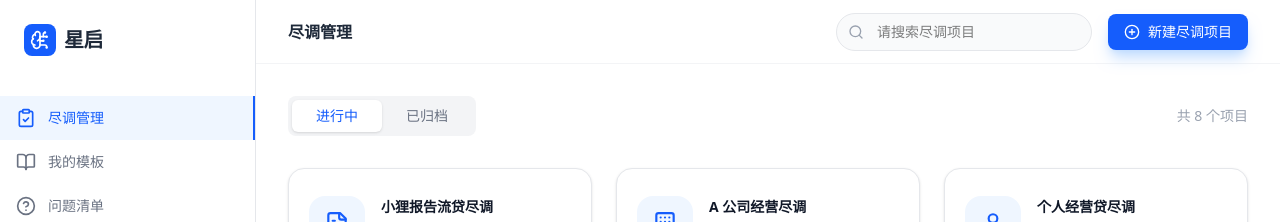
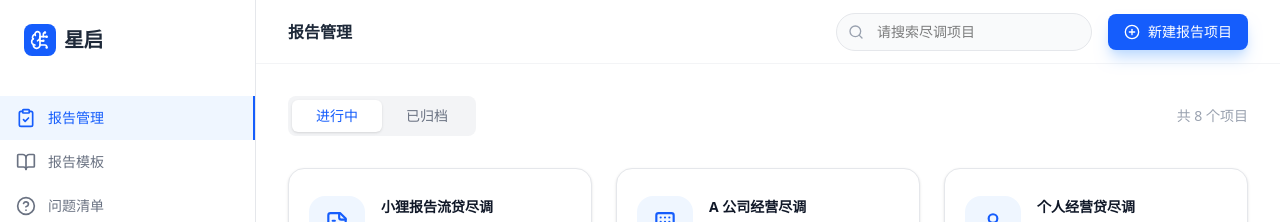
Before and after one commit to liukun011/PCxiaolibaogao, a React (Vite) app: page / in a window 1280 px wide. Shown: the top 222 px of the page. Built offline with nearby package versions, Linux system fonts and the light colour scheme.

Commit message:
报告平台文案修改

```diff
--- a/metadata.json
+++ b/metadata.json
@@ -1,5 +1,5 @@
 {
   "name": "星启 - 现场访谈尽调系统",
-  "description": "专业的现场访谈尽调管理平台，支持录音转写、问题命中分析与报告生成。",
+  "description": "专业的现场访谈报告管理平台，支持录音转写、问题命中分析与报告生成。",
   "requestFramePermissions": ["microphone"]
 }
--- a/prototype.html
+++ b/prototype.html
@@ -34,7 +34,7 @@
                 <i data-lucide="brain-circuit" size="20"></i><span class="text-sm font-medium">智能体广场</span>
             </div>
             <div class="flex items-center gap-3 px-4 py-3 text-blue-600 bg-blue-50 border-r-2 border-blue-600 cursor-pointer">
-                <i data-lucide="clipboard-check" size="20"></i><span class="text-sm font-medium">尽调管理</span>
+                <i data-lucide="clipboard-check" size="20"></i><span class="text-sm font-medium">报告管理</span>
                 <span class="ml-auto bg-red-500 text-white text-[10px] px-1.5 py-0.5 rounded-full">2</span>
             </div>
         </nav>
@@ -54,7 +54,7 @@
     <main class="flex-1 flex flex-col overflow-y-auto">
         <header class="h-16 bg-white border-b border-gray-200 px-8 flex items-center justify-between sticky top-0 z-10">
             <div class="flex items-center gap-2 text-sm text-gray-500">
-                <span>尽调管理</span><i data-lucide="chevron-right" size="14"></i><span class="text-gray-800 font-medium">尽调详情</span>
+                <span>报告管理</span><i data-lucide="chevron-right" size="14"></i><span class="text-gray-800 font-medium">尽调详情</span>
             </div>
             <button class="flex items-center gap-2 px-4 py-2 bg-blue-50 text-blue-600 rounded-lg text-sm font-medium">
                 <i data-lucide="clipboard-check" size="16"></i><span>归档报告</span>
--- a/src/App.tsx
+++ b/src/App.tsx
@@ -409,11 +409,11 @@ export default function App() {
         </div>
 
         <nav className="flex-1 py-4">
-          <SidebarItem icon={ClipboardCheck} label="尽调管理" active={currentView === "projectList" || currentView === "dashboard"} onClick={() => {
+          <SidebarItem icon={ClipboardCheck} label="报告管理" active={currentView === "projectList" || currentView === "dashboard"} onClick={() => {
             setStandaloneShell(false);
             setCurrentView("projectList");
           }} />
-          <SidebarItem icon={BookOpen} label="我的模板" active={currentView === "templates"} onClick={() => {
+          <SidebarItem icon={BookOpen} label="报告模板" active={currentView === "templates"} onClick={() => {
             setStandaloneShell(false);
             setCurrentView("templates");
           }} />
--- a/src/views/dashboard/DashboardView.tsx
+++ b/src/views/dashboard/DashboardView.tsx
@@ -1,4 +1,4 @@
-import React, { useEffect, useRef, useState } from "react";
+﻿import React, { useEffect, useRef, useState } from "react";
 import {
   LayoutDashboard,
   FileText,
@@ -147,7 +147,7 @@ const REPORT_GENERATION_STAGES: ReportGenerationStage[] = [
       {
         title: "资料清单已锁定",
         summary: "已接收财报、合同、流水、工商、访谈等 126 份资料，开始做格式与完整性检查。",
-        source: "尽调资料 / 上传清单",
+        source: "报告资料 / 上传清单",
         progress: 6,
         documentCount: 8,
         evidenceCount: 0,
@@ -829,10 +829,10 @@ export const DashboardView = ({ onBack, onEdit, onAudit, onDownload, onOpenModal
     ];
 
     const summary = [
-      `# ${company} 尽调总结`,
+      `# ${company} 资料总结`,
       "",
       `## 企业画像`,
-      `${company} 当前尽调资料显示，企业法定代表人为 ${legalPerson}，注册资本为 ${capital}，所属行业为 ${industry}，注册地址为 ${location}。现有数据已覆盖主体工商、基础经营信息、风险线索与访谈问题，能够支持形成初步尽调判断。`,
+      `${company} 当前报告资料显示，企业法定代表人为 ${legalPerson}，注册资本为 ${capital}，所属行业为 ${industry}，注册地址为 ${location}。现有数据已覆盖主体工商、基础经营信息、风险线索与访谈问题，能够支持形成初步尽调判断。`,
       "",
       `## 关键发现`,
       `1. 主体信息方面，企业名称、法定代表人、注册资本、成立日期和注册地址等字段已完成汇总，后续应重点核验工商口径与授信申请资料是否一致。`,
@@ -1109,7 +1109,7 @@ export const DashboardView = ({ onBack, onEdit, onAudit, onDownload, onOpenModal
         <div className="flex flex-col gap-4 xl:flex-row xl:items-center xl:justify-between">
           <div className="min-w-0">
             <div className="flex min-w-0 items-center gap-2 text-sm text-gray-500">
-              <span className="cursor-pointer hover:text-blue-600" onClick={onBack}>尽调管理</span>
+              <span className="cursor-pointer hover:text-blue-600" onClick={onBack}>报告管理</span>
               <ChevronRight size={14} />
               <span className="truncate font-medium text-gray-800">{dashboardProjectName}</span>
               <button
@@ -1318,7 +1318,7 @@ export const DashboardView = ({ onBack, onEdit, onAudit, onDownload, onOpenModal
               ) : (
                 <Sparkles size={16} />
               )}
-              <span>{dueDiligenceSummaryStatus === "generated" ? "查看尽调总结" : "尽调总结"}</span>
+              <span>{dueDiligenceSummaryStatus === "generated" ? "查看资料总结" : "资料总结"}</span>
             </button>
             <button
               onClick={() => setShowTemplateSwitchModal(true)}
@@ -1525,7 +1525,7 @@ export const DashboardView = ({ onBack, onEdit, onAudit, onDownload, onOpenModal
           <div className="border-b border-gray-100">
             <div className="flex items-center gap-8">
               {[
-                { id: "documents", label: "尽调资料" },
+                { id: "documents", label: "报告资料" },
                 { id: "questions", label: "访谈问题" },
               ].map((tab) => {
                 const isActive = activeMaterialsTab === tab.id;
@@ -1551,7 +1551,7 @@ export const DashboardView = ({ onBack, onEdit, onAudit, onDownload, onOpenModal
           <div className={activeMaterialsTab === "documents" ? "block" : "hidden"}>
             <DocumentClassificationSection
               sectionNumber={1}
-              title="尽调资料"
+              title="报告资料"
               hideHeader
               onFilesStateChange={setHasDocumentMaterials}
               initialFiles={interviewMaterials}
@@ -2523,7 +2523,7 @@ const DueDiligenceSummaryPanel = ({
       return (
         <div className="flex min-h-[360px] flex-col items-center justify-center rounded-2xl border border-dashed border-slate-200 bg-slate-50 text-center">
           <Sparkles size={28} className="text-slate-300" />
-          <p className="mt-3 text-sm font-medium text-slate-500">点击重新生成后，将在这里输出尽调总结。</p>
+          <p className="mt-3 text-sm font-medium text-slate-500">点击重新生成后，将在这里输出资料总结。</p>
         </div>
       );
     }
@@ -2574,7 +2574,7 @@ const DueDiligenceSummaryPanel = ({
                   {status === "generating" ? <RefreshCw size={20} className="animate-spin" /> : <ClipboardCheck size={20} />}
                 </div>
                 <div className="min-w-0">
-                    <h3 className="truncate text-[13px] font-bold text-slate-900">尽调总结</h3>
+                    <h3 className="truncate text-[13px] font-bold text-slate-900">资料总结</h3>
                   <p className="mt-1 text-xs leading-5 text-slate-500">
                     {companyName} 的企业数据总结，支持生成后查看与重新生成。
                   </p>
@@ -2593,7 +2593,7 @@ const DueDiligenceSummaryPanel = ({
                 <button
                   onClick={onClose}
                   className="inline-flex h-9 w-9 items-center justify-center rounded-xl border border-slate-200 bg-white text-slate-400 transition-colors hover:bg-slate-50 hover:text-slate-600"
-                  aria-label="关闭尽调总结"
+                  aria-label="关闭资料总结"
                 >
                   <X size={16} />
                 </button>
--- a/src/views/projects/ProjectListView.tsx
+++ b/src/views/projects/ProjectListView.tsx
@@ -1,4 +1,4 @@
-import React, { useEffect, useRef, useState } from "react";
+﻿import React, { useEffect, useRef, useState } from "react";
 import {
   LayoutDashboard,
   FileText,
@@ -148,7 +148,7 @@ export const ProjectListView = ({ onSelectProject, onStartIntelligence, onDirect
     <div className="flex-1 flex flex-col bg-white">
       {/* Header */}
       <header className="h-16 px-8 flex items-center justify-between border-b border-gray-100 shrink-0">
-        <h1 className="text-base font-bold text-gray-800">尽调管理</h1>
+        <h1 className="text-base font-bold text-gray-800">报告管理</h1>
         <div className="flex items-center gap-4">
           <div className="relative">
             <Search className="absolute left-3 top-1/2 -translate-y-1/2 text-gray-400" size={16} />
@@ -166,7 +166,7 @@ export const ProjectListView = ({ onSelectProject, onStartIntelligence, onDirect
               className="flex items-center gap-2 px-4 py-2 bg-blue-600 text-white rounded-lg text-sm font-medium hover:bg-blue-700 transition-colors shadow-lg shadow-blue-200"
             >
               <PlusCircle size={16} />
-              <span>新建尽调项目</span>
+              <span>新建报告项目</span>
             </button>
           </div>
         </div>
@@ -191,7 +191,7 @@ export const ProjectListView = ({ onSelectProject, onStartIntelligence, onDirect
             >
               <div className="p-8 space-y-6">
                 <div className="flex items-center justify-between">
-                  <h3 className="text-base font-bold text-gray-900">新建尽调项目</h3>
+                  <h3 className="text-base font-bold text-gray-900">新建报告项目</h3>
                   <button onClick={() => setShowDirectNewModal(false)} className="p-2 hover:bg-gray-100 rounded-full transition-colors">
                     <X size={20} className="text-gray-400" />
                   </button>
@@ -214,7 +214,7 @@ export const ProjectListView = ({ onSelectProject, onStartIntelligence, onDirect
                       </div>
                       <div className="space-y-2">
                         <label className="text-sm font-bold text-gray-700 ml-1">
-                          企业名称 / 信用代码
+                          企业名称
                         </label>
                         <input
                           type="text"
@@ -227,7 +227,7 @@ export const ProjectListView = ({ onSelectProject, onStartIntelligence, onDirect
                     </div>
 
                     <div className="space-y-2">
-                      <label className="text-sm font-bold text-gray-700 ml-1">请选择初始尽调模板</label>
+                      <label className="text-sm font-bold text-gray-700 ml-1">请选择初始报告模板</label>
                       <div className="relative">
                         <select
                           value={selectedTemplate}
--- a/src/views/templates/TemplatesView.tsx
+++ b/src/views/templates/TemplatesView.tsx
@@ -412,7 +412,7 @@ export const TemplatesView = ({
     <div className="flex h-full flex-col overflow-hidden bg-slate-50 p-8">
       <div className="mb-8 flex flex-col gap-4 xl:flex-row xl:items-center xl:justify-between">
         <div>
-          <h1 className="text-base font-bold text-gray-800">我的模板</h1>
+          <h1 className="text-base font-bold text-gray-800">报告模板</h1>
           <p className="mt-2 text-sm text-gray-500">模板的业务规则是否合理，决定报告生成的准确性。</p>
         </div>
         <div className="flex flex-col gap-3 sm:flex-row sm:items-center">
```
Also changed, not shown: src/views/report/EditReportView.tsx (+1 -1 lines).
